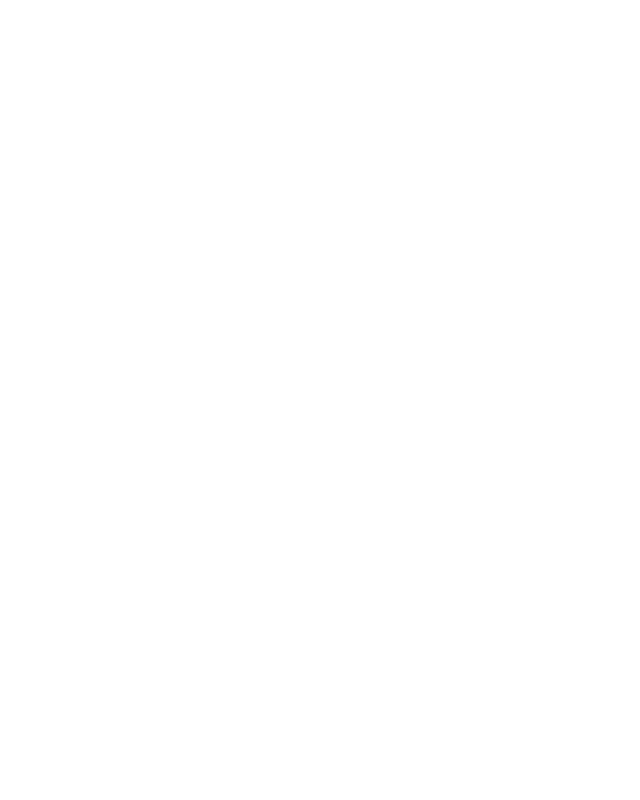
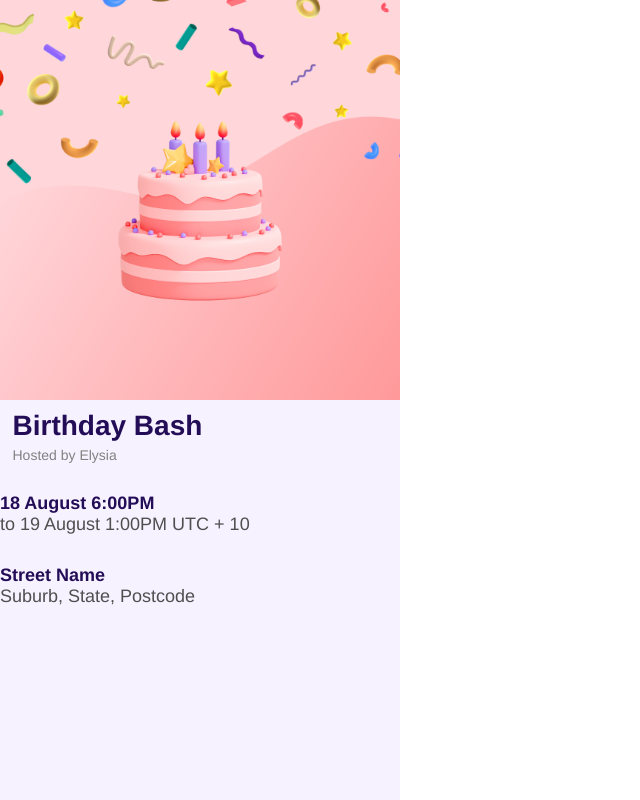
Before and after one commit to BhavyaT-135/envited-task, a React (Create React App) app: page /events in a window 1280 px wide. Before the commit this address had no page. Shown: the whole page, without its empty margins (0-640 px from the left). Built offline with nearby package versions, Linux system fonts and the light colour scheme.

Commit message:
💄 ✨ Events Page

```diff
--- a/package.json
+++ b/package.json
@@ -11,6 +11,7 @@
     "@testing-library/user-event": "^13.5.0",
     "react": "^18.2.0",
     "react-dom": "^18.2.0",
+    "react-icons": "^4.4.0",
     "react-router-dom": "^6.4.1",
     "react-scripts": "5.0.1",
     "web-vitals": "^2.1.4"
--- a/src/App.js
+++ /dev/null
@@ -1,14 +0,0 @@
-import { BrowserRouter as Router, Routes, Route } from "react-router-dom";
-import LandingPage from "./components/LandingPage/LandingPage";
-
-function App() {
-  return (
-    <Router>
-    <Routes>
-        <Route exact path="/" element={<LandingPage/>} />
-    </Routes>
-  </Router>
-  );
-}
-
-export default App;
--- /dev/null
+++ b/src/App.jsx
@@ -0,0 +1,30 @@
+import { BrowserRouter as Router, Routes, Route } from "react-router-dom";
+import { useState } from 'react';
+import EventsPage from "./components/EventsPage/EventsPage";
+import LandingPage from "./components/LandingPage/LandingPage";
+
+function App() {
+  const [eventList, setEventList] = useState([
+    {
+      id: 1,
+      title: "Treasure Hunt",
+      address_line1: "33, Street N0. 32",
+      address_line2: "NY City",
+      host: "Bhavya Tewari",
+      start_time: "19 August 2023 5:00 PM",
+      end_time: "19 August 2023 9:00 PM",
+    }
+  ]);
+
+
+  return (
+    <Router>
+    <Routes>
+        <Route exact path="/" element={<LandingPage />} />
+        <Route path="/events" element={<EventsPage />} />
+    </Routes>
+  </Router>
+  );
+}
+
+export default App;
--- /dev/null
+++ b/src/components/EventsPage/EventsPage.jsx
@@ -0,0 +1,28 @@
+import './eventsPage.css';
+import EPImg from '../../assets/EventsPage.png'
+
+const EventsPage = () => {
+  return (
+    <div className="ep-cont" maxWidth="sm">
+        <img src={EPImg} alt="Events Page" className="ep-img" />
+        <div className='ep-text'>
+              <div className="ep-title">Birthday Bash</div>
+              <div className='ep-text-sub'>Hosted by Elysia</div>
+          </div>
+        <div className='ep-row-flex'>
+            <div className='ep-col-flex'>
+                <div className='ep-text-prim'>18 August 6:00PM</div>
+                <div className='ep-text-sec'>to 19 August 1:00PM UTC + 10</div>
+            </div>
+        </div>
+        <div className='ep-row-flex'>
+            <div className='ep-col-flex'>
+                <div className='ep-text-prim'>Street Name</div>
+                <div className='ep-text-sec'>Suburb, State, Postcode</div>
+            </div>
+        </div>
+    </div>
+  )
+}
+
+export default EventsPage
--- /dev/null
+++ b/src/components/EventsPage/eventsPage.css
@@ -0,0 +1,75 @@
+.ep-cont {
+    position: absolute;
+    background-color: #f6f2ff;
+    height: 100vh;
+    text-align: center;
+    align-items: center;
+    display: flex;
+    flex-direction: column;
+}
+
+.ep-img {
+    width: 100%;
+    height: 50%;
+    object-fit: cover;
+    top: 0;
+}
+
+.ep-text{
+    width: 100%;
+    height: auto;
+    display: flex;
+    flex-direction: column;
+    text-align: left;
+    margin-left: 25px;
+}
+
+.ep-title{
+    margin-top: 10px;
+    color: #240D57;
+    font-family: 'Helvetica';
+    font-weight: 700;
+    font-size: 28px;
+    line-height: 32px;
+}
+
+.ep-text-sub{
+    margin-top: 5px;
+    color: #828282;
+    font-family: 'Helvetica';
+    font-weight: 400;
+    font-size: 14px;
+    line-height: 16px;
+}
+
+.ep-row-flex{
+    margin-top: 30px;
+    display: flex;
+    flex-direction: row;
+    width: 100%;
+    height: auto;
+}
+
+.ep-col-flex{
+    text-align: left;
+    display: flex;
+    flex-direction: column;
+    width: auto;
+    height: auto;
+}
+
+.ep-text-prim{
+    font-family: 'Helvetica';
+    font-weight: 700;
+    font-size: 18px;
+    line-height: 21px;
+    color: #240D57;
+}
+
+.ep-text-sec {
+    font-family: 'Helvetica';
+    font-weight: 400;
+    font-size: 18px;
+    line-height: 21px;
+    color: #4F4F4F;
+}
--- a/src/components/LandingPage/landingPage.css
+++ b/src/components/LandingPage/landingPage.css
@@ -10,7 +10,7 @@
 }
 
 .lp-text {
-    font: helevetica;
+    font-family: 'Helvetica';
     font-size: 36px;
     font-weight: 700;
     color: #240D57;
@@ -18,8 +18,8 @@
 }
 
 .lp-text-sub {
-    font: helevetica;
-    font-size: 18px;
+    font-family: 'Helvetica';
+    font-size: 16px;
     line-height: 20px;
     font-weight: 300;
     color: #4F4F4F;
```
Also changed, not shown: src/assets/EventsPage.png (added), src/components/CreatePage/CreatePage.jsx (added), src/components/CreatePage/createPage.css (added), 1 other file (tests, documents, lock files or other folders).
